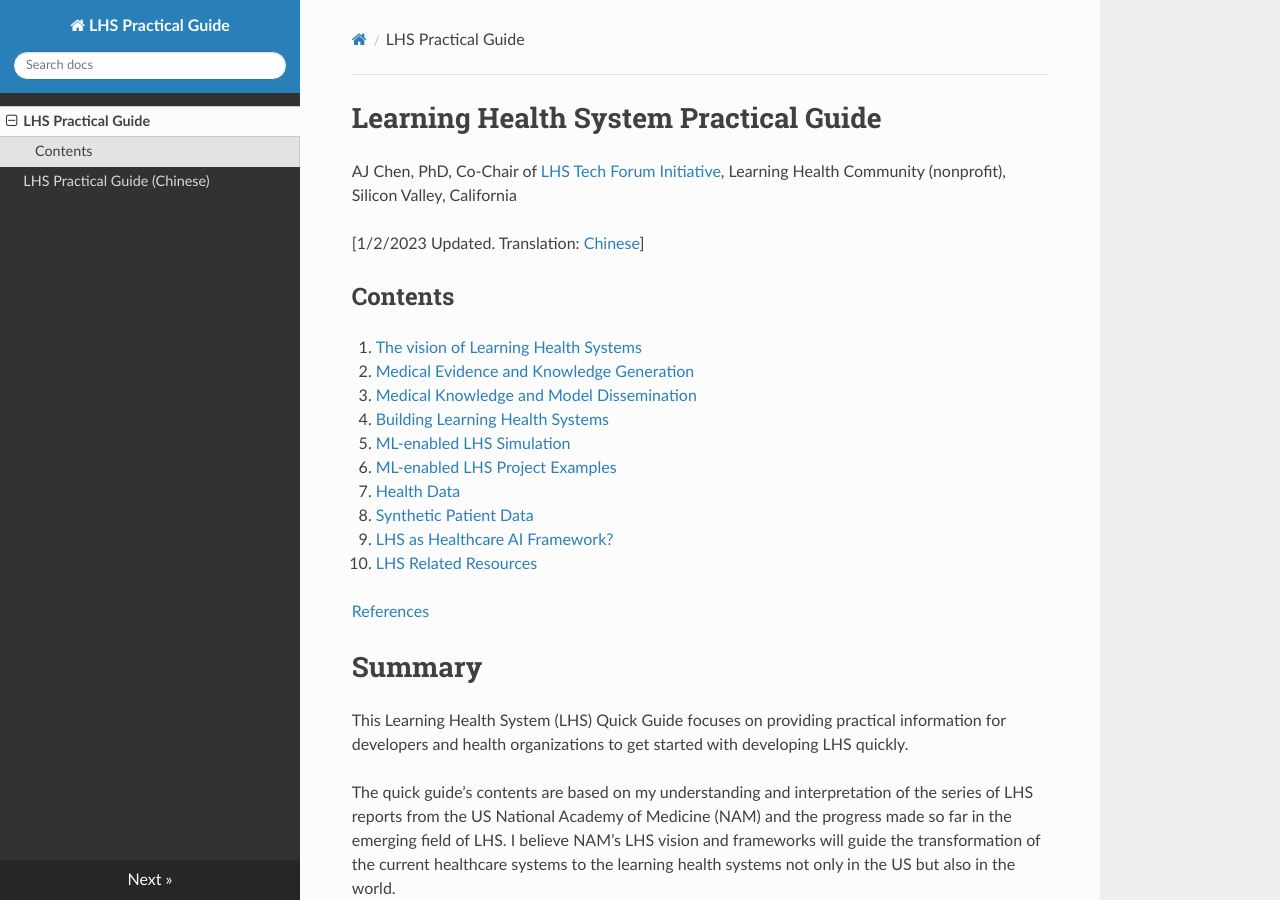
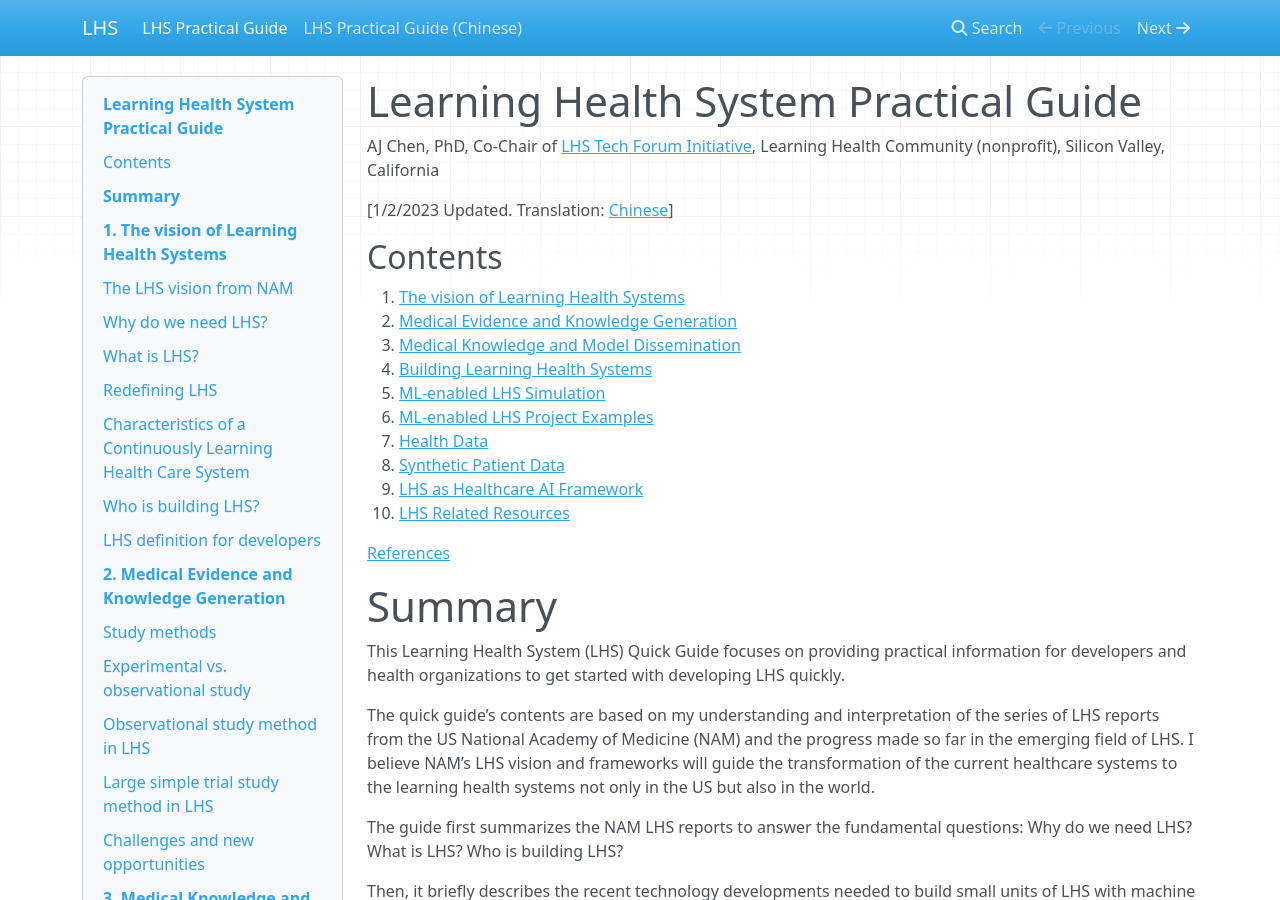
Before and after one commit to lhs-open/lhs-guide, an MkDocs documentation site: the page built from docs/index.md, in a window 1280 px wide and 900 px high. Built offline with MkDocs 1.6.1, drawn with Linux system fonts in a browser that asks for light colours; nearby versions of some CDN libraries; some of the changed text lies outside the part shown.

Commit message:
change theme

```diff
--- a/docs/index.md
+++ b/docs/index.md
@@ -15,7 +15,7 @@ AJ Chen, PhD, Co-Chair of [LHS Tech Forum Initiative](https://www.learninghealth
 6. [ML-enabled LHS Project Examples](#6-ml-enabled-lhs-project-examples)
 7. [Health Data](#7-health-data)
 8. [Synthetic Patient Data](#8-synthetic-patient-data)
-9. [LHS as Healthcare AI Framework?](#9-lhs-as-healthcare-ai-framework)
+9. [LHS as Healthcare AI Framework](#9-lhs-as-healthcare-ai-framework)
 10. [LHS Related Resources](#10-lhs-related-resources)
 
 [References](#references)
@@ -671,7 +671,7 @@ Synthea data are considered realistic but not real. They have proven useful in d
 
 ---
 
-# 9. LHS as Healthcare AI Framework?
+# 9. LHS as Healthcare AI Framework
 
 ## Healthcare AI
 
--- a/mkdocs.yml
+++ b/mkdocs.yml
@@ -1,7 +1,7 @@
-site_name: LHS Practical Guide
+site_name: LHS
 site_url: ""
 use_directory_urls: false
-theme: readthedocs
+#theme: readthedocs
 nav:
     - LHS Practical Guide: index.md
     - LHS Practical Guide (Chinese): index_zh.md
```
Also changed, not shown: docs/index_zh.md (+12 -12 lines).
